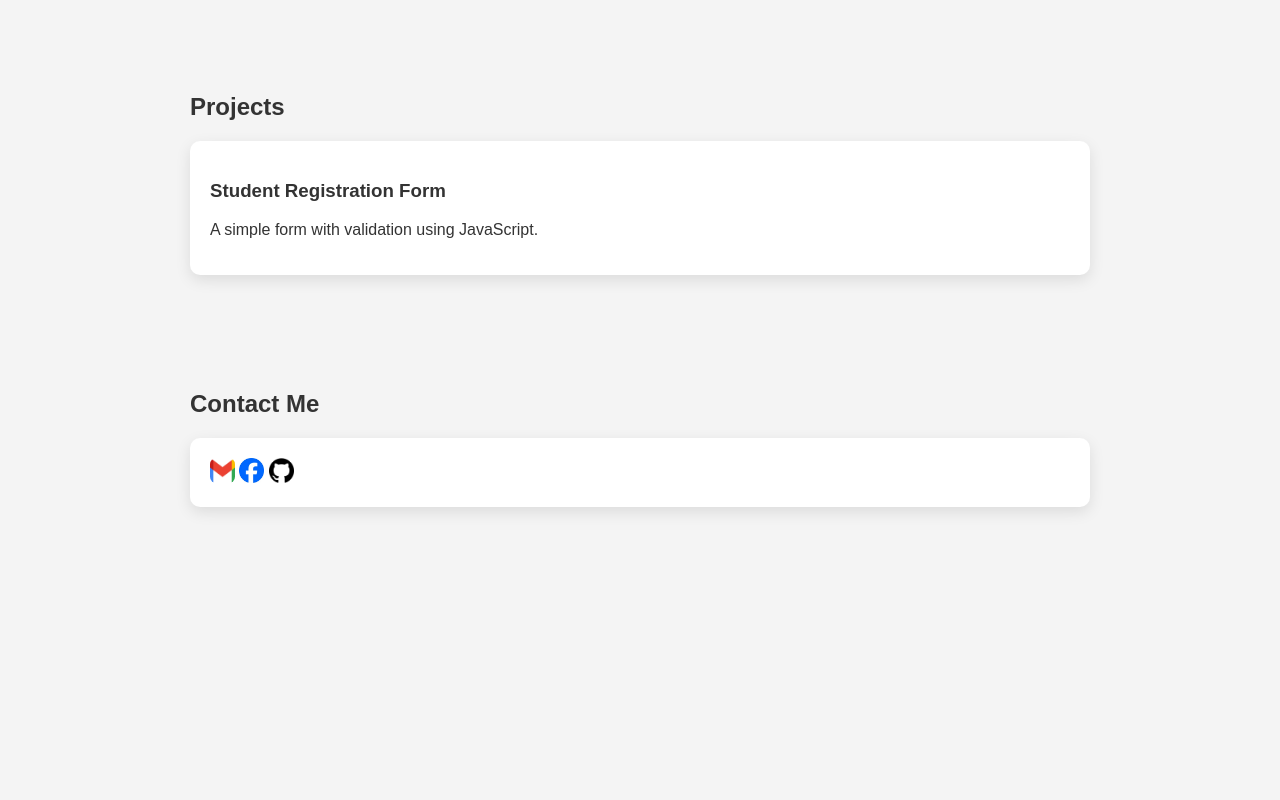
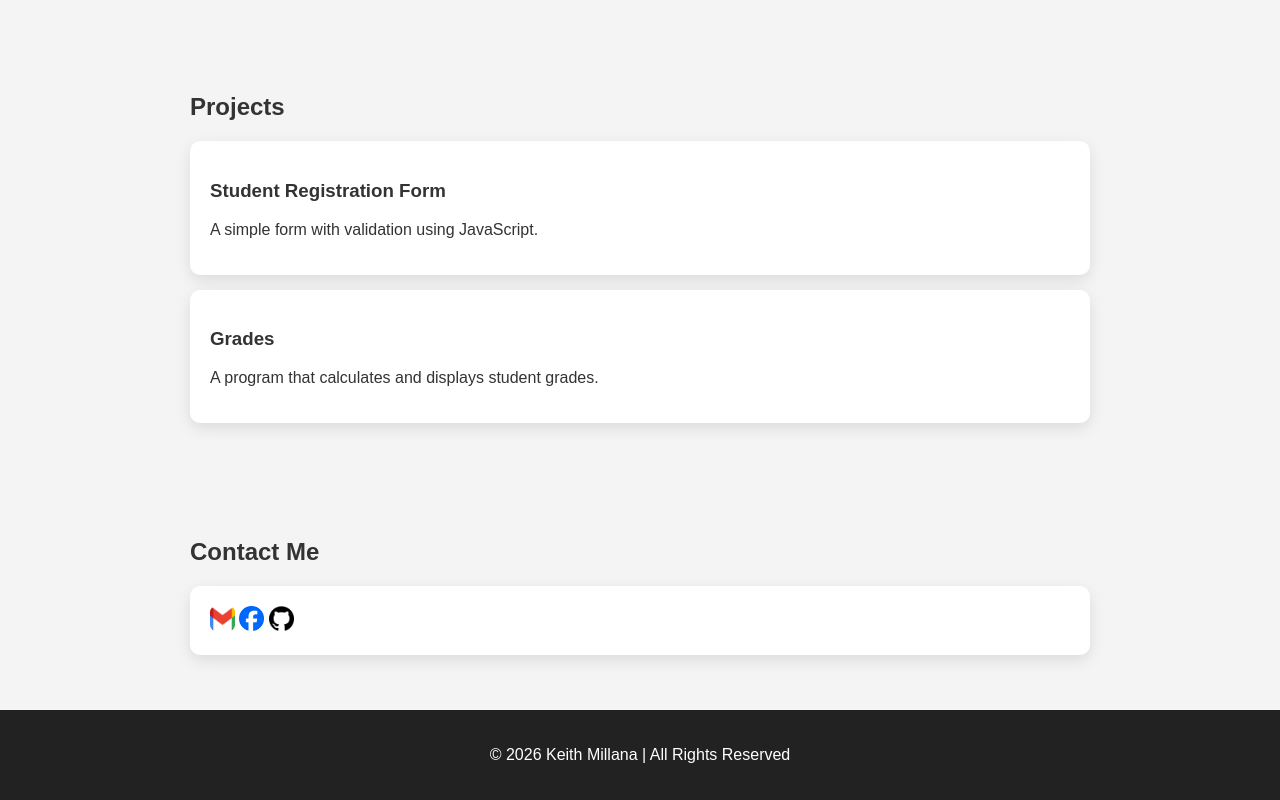
Before and after one commit to GenWolf1/GenWolf1.github.io, a plain HTML site: page index.html in a window 1280 px wide. Shown: the part 927-1727 px from the top of the page. Before the commit the page ends 1489 px from the top, so only its background shows below. Drawn offline with Linux system fonts and the light colour scheme.

Commit message:
Update index.html

```diff
--- a/index.html
+++ b/index.html
@@ -47,6 +47,11 @@
         <h3>Student Registration Form</h3>
         <p>A simple form with validation using JavaScript.</p>
     </div>
+    <div class="card">
+        <h3>Grades</h3>
+        <p>A program that calculates and displays student grades.</p>
+        <a href="Grades.html"></a>
+    </div>
 </section>
 
 <section id="contact">
@@ -58,6 +63,10 @@
 
     </div>
 </section>
+
+<footer>
+    <p>© 2026 Keith Millana | All Rights Reserved</p>
+</footer>
 
 <script>
     function toggleDarkMode() {
```
